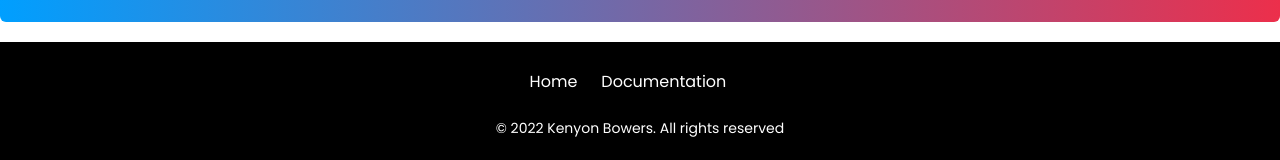
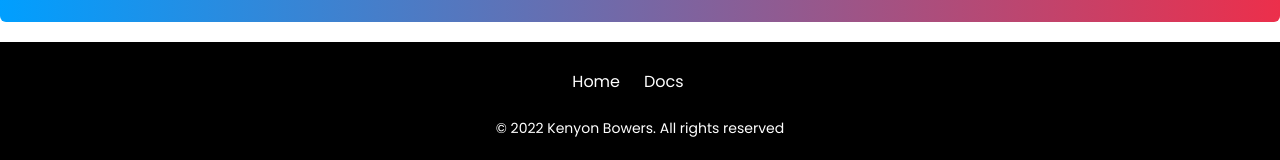
Before and after one commit to BowersIndustry/ds-creator-docs, a plain HTML site: page index.html in a window 1280 px wide. Shown: the part 1064-1224 px from the top of the page. Drawn offline with nearby package versions, Linux system fonts and the light colour scheme.

Commit message:
Update index.html

```diff
--- a/index.html
+++ b/index.html
@@ -315,13 +315,12 @@
                   <a
                     href="./docs.html"
                     class="text-white focus:outline-none focus:underline hover:text-gray-200"
-                    >Documentation
+                    >Docs
                   </a>
                 </li>
               </ul>
             </div>
             <div class="text-sm text-color mb-10 f-f-l">
-              <!-- Rename cleandocs with your respective name -->
               <p tabindex="0" class="text-white focus:outline-none">
                 &copy; 2022 Kenyon Bowers. All rights reserved
               </p>
```
